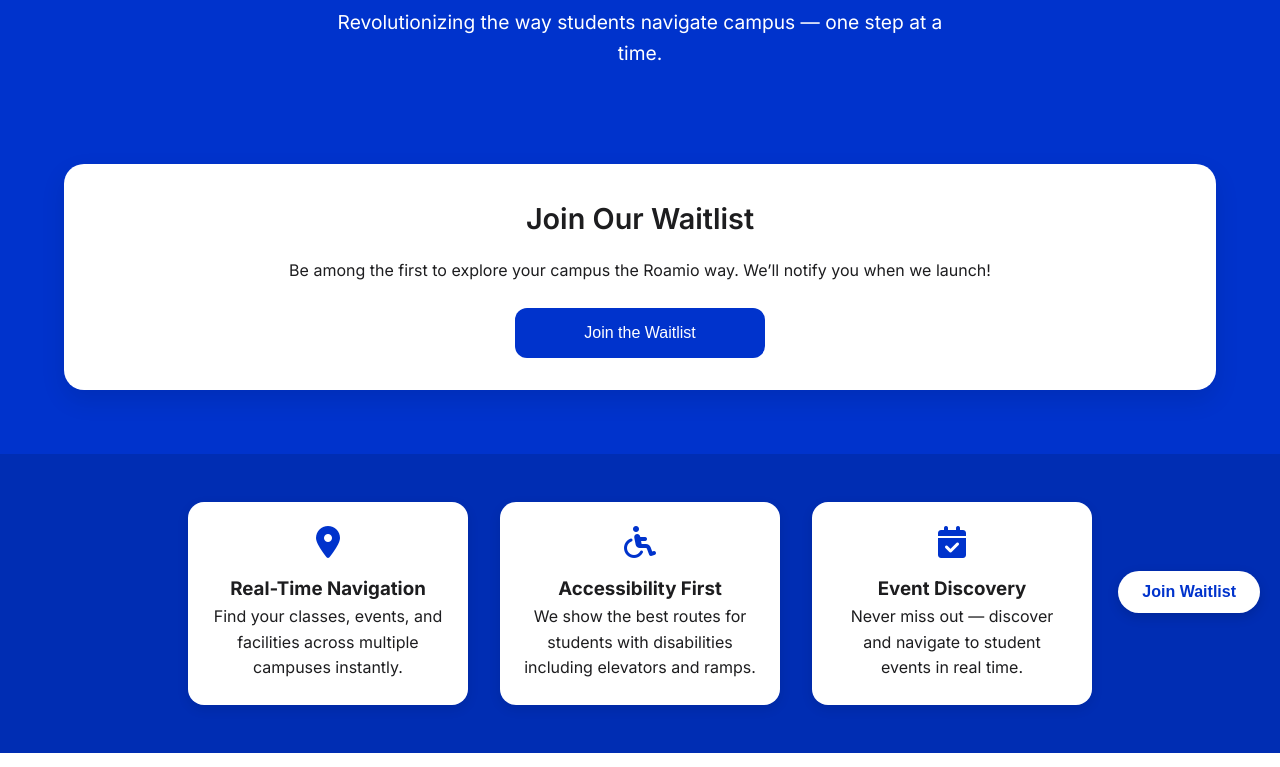
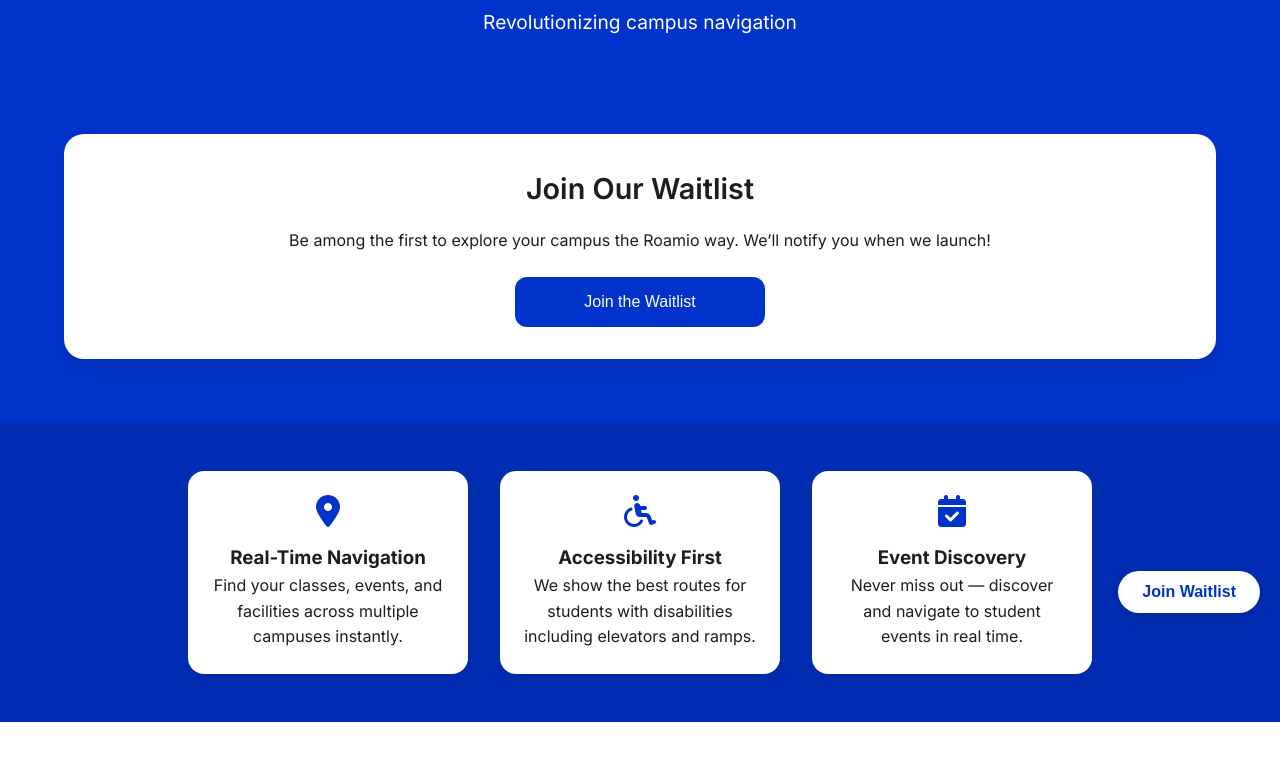
Before and after one commit to mughil05/Nudge, a plain HTML site: page index.html in a window 1280 px wide. Shown: the part 167-934 px from the top of the page. Drawn offline with Linux system fonts and the light colour scheme.

Commit message:
Update index.html

```diff
--- a/index.html
+++ b/index.html
@@ -214,7 +214,7 @@
 <body>
   <header>
     <h1>Roamio</h1>
-    <p>Revolutionizing the way students navigate campus — one step at a time.</p>
+    <p>Revolutionizing campus navigation</p>
   </header>
 
   <div class="waitlist" id="waitlist">
```
